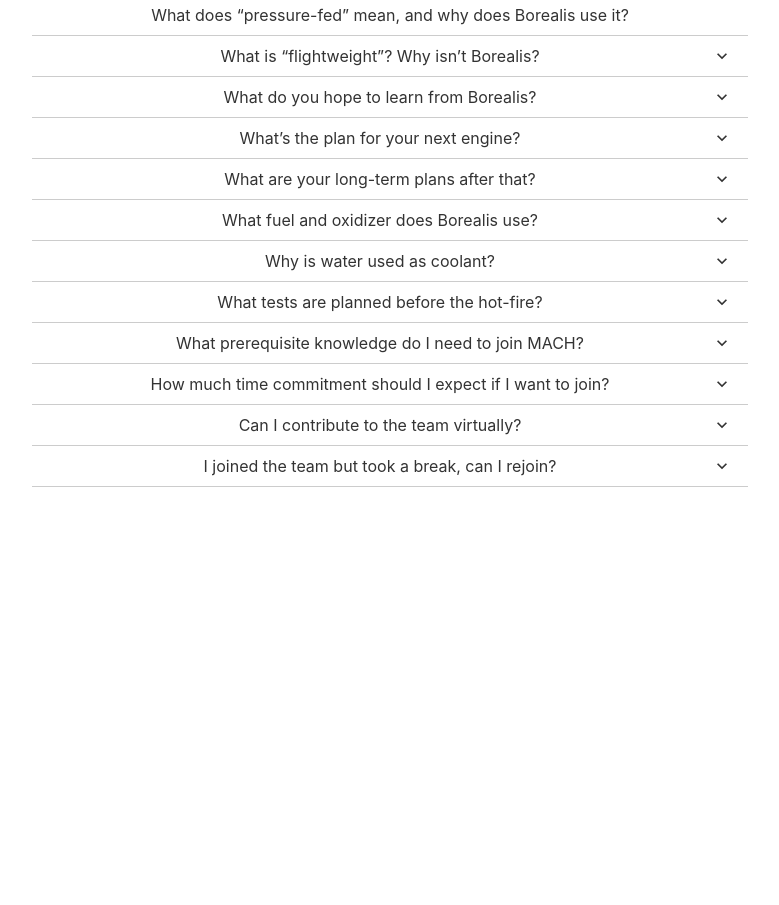
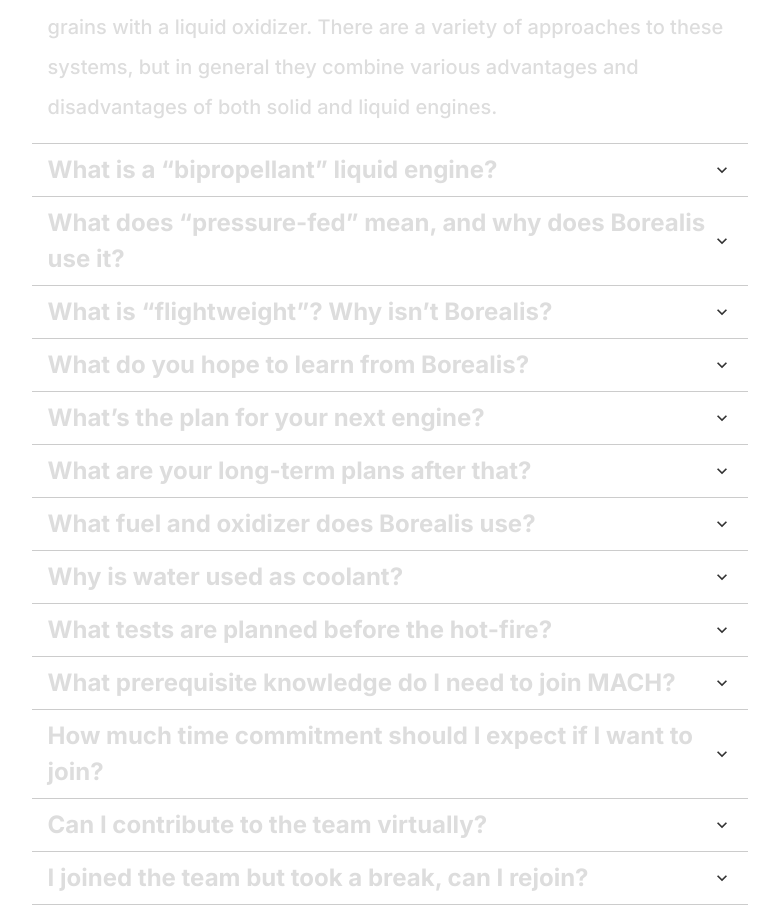
Before and after one commit to ryepropgroup/mach-website, a Next.js app: page /mach-website/faq in a window 1280 px wide. Shown: the part 1729-2634 px from the top of the page, without its empty margins (250-1029 px from the left). Before the commit the page ends 2216 px from the top, so only its background shows below. Built offline with nearby package versions, Linux system fonts and the light colour scheme.

Commit message:
feat: complete faq styling pass

```diff
--- a/src/pages/faq.tsx
+++ b/src/pages/faq.tsx
@@ -53,12 +53,14 @@
   fontSize: "2xl",
   fontWeight: 700,
   flex: 1,
+  textAlign: "left",
 };
 
 const answerStyle: TextProps = {
   color: "gray.100",
   fontFamily: "Inter, sans-serif",
   fontSize: "xl",
+  lineHeight: "200%",
 };
 
 export default function FAQ() {
@@ -80,10 +82,10 @@
           </Text>
           <br />
           <Text {...introStyleSecond}>
-            We’ve tried our best to make these answers concise yet accurate, but
-            rockets are complicated. If we&rsquo;ve simplified too much or got
-            too technical, or you have more questions that we haven&rsquo;t
-            addressed here, please feel free to{" "}
+            We&rsquo;ve tried our best to make these answers concise yet
+            accurate, but rockets are complicated. If we&rsquo;ve simplified too
+            much or got too technical, or you have more questions that we
+            haven&rsquo;t addressed here, please feel free to{" "}
             <Link {...linkStyle} href="/mach-website/contact">
               contact us
             </Link>
@@ -92,13 +94,14 @@
           <br />
           <Accordion allowMultiple defaultIndex={[0]}>
             <AccordionItem>
+              <h2>
                 <AccordionButton>
-                <h2>
                   <Text {...questionStyle}>
                     What is a liquid rocket? What makes it different?
                   </Text>
+                  <AccordionIcon />
+                </AccordionButton>
               </h2>
-              </AccordionButton>
               <AccordionPanel pb={4}>
                 <Text {...answerStyle}>
                   Rocket engines can be liquid, solid, or hybrid depending on
@@ -133,12 +136,14 @@
             <AccordionItem>
               <h2>
                 <AccordionButton>
-                  <Box flex="1">What is a “bipropellant” liquid engine?</Box>
+                  <Text {...questionStyle}>
+                    What is a &ldquo;bipropellant&rdquo; liquid engine?
+                  </Text>
                   <AccordionIcon />
                 </AccordionButton>
               </h2>
               <AccordionPanel pb={4}>
-                <Text>
+                <Text {...answerStyle}>
                   Over decades of rocketry, many thousands of combinations of
                   fuels and oxidizers in various forms have been tested, some of
                   them successfully. Bipropellants are a broad categorization of
@@ -154,13 +159,15 @@
             <AccordionItem>
               <h2>
                 <AccordionButton>
-                  <Box flex="1">
-                    What does “pressure-fed” mean, and why does Borealis use it?
-                  </Box>
+                  <Text {...questionStyle}>
+                    What does &ldquo;pressure-fed&rdquo; mean, and why does
+                    Borealis use it?
+                  </Text>
+                  <AccordionIcon />
                 </AccordionButton>
               </h2>
               <AccordionPanel>
-                <Text>
+                <Text {...answerStyle}>
                   Like any engine, a liquid rocket requires a consistent and
                   controllable flow of fuel and oxidizer to function. Because
                   the chamber pressures in a rocket are extremely high, any
@@ -168,13 +175,13 @@
                   undesirable consequences. Hence, a high-pressure,
                   high-flow-rate, and high-reliability propellant feed system is
                   required. The two most common methods of achieving this are
-                  “pressure-fed” and “pump-fed”. The former uses a highly
-                  pressurized tank of inert gas like nitrogen to force the
-                  propellants into the injector. The latter uses a turbopump
-                  instead, which is much lighter than a pressurization tank, but
-                  also much more complex.
+                  &ldquo;pressure-fed&rdquo; and &ldquo;pump-fed&rdquo;. The
+                  former uses a highly pressurized tank of inert gas like
+                  nitrogen to force the propellants into the injector. The
+                  latter uses a turbopump instead, which is much lighter than a
+                  pressurization tank, but also much more complex.
                 </Text>
-                <Text>
+                <Text {...answerStyle}>
                   The Borealis currently uses a pressure-fed system for its
                   relative simplicity and reliability, but we are actively
                   exploring self-pressurizing supercharged nitrous oxide for our
@@ -186,41 +193,42 @@
             <AccordionItem>
               <h2>
                 <AccordionButton>
-                  <Box flex="1">
-                    <Text>What is “flightweight”? Why isn’t Borealis?</Text>
-                  </Box>
+                  <Text {...questionStyle}>
+                    What is &ldquo;flightweight&rdquo;? Why isn&rsquo;t
+                    Borealis?
+                  </Text>
                   <AccordionIcon />
                 </AccordionButton>
               </h2>
               <AccordionPanel>
-                <Text>
+                <Text {...answerStyle}>
                   Borealis was designed as a static test engine, this means it
                   was never meant to be integrated into an airframe and flown.
                   This can be seen in design elements such as the heavy cooling
                   system, propellant tanks, and control computers.
-                  “Flightweight” refers to an engine, propellant, and control
-                  system designed with the weight and space constraints of a
-                  vehicle, in our case - a sounding rocket. Our first engine and
-                  propellant system designs were ambitiously flightweight, but
-                  we very quickly realized the scope of difficulty, time, and
-                  cost required for the development of liquid rockets. The
-                  Borealis was a refocusing of efforts to be more grounded,
-                  intended both technically and procedurally to pave the way for
-                  our following engines to fly.
+                  &ldquo;Flightweight&rdquo; refers to an engine, propellant,
+                  and control system designed with the weight and space
+                  constraints of a vehicle, in our case - a sounding rocket. Our
+                  first engine and propellant system designs were ambitiously
+                  flightweight, but we very quickly realized the scope of
+                  difficulty, time, and cost required for the development of
+                  liquid rockets. The Borealis was a refocusing of efforts to be
+                  more grounded, intended both technically and procedurally to
+                  pave the way for our following engines to fly.
                 </Text>
               </AccordionPanel>
             </AccordionItem>
             <AccordionItem>
               <h2>
                 <AccordionButton>
-                  <Box flex="1">
-                    <Text>What do you hope to learn from Borealis?</Text>
-                  </Box>
+                  <Text {...questionStyle}>
+                    What do you hope to learn from Borealis?
+                  </Text>
                   <AccordionIcon />
                 </AccordionButton>
               </h2>
               <AccordionPanel>
-                <Text>
+                <Text {...answerStyle}>
                   The primary technical goal of the Borealis engine is to
                   collect high quality combustion data. This data will be used
                   to validate and improve our design methodology and conduct
@@ -232,7 +240,7 @@
                   engines, as well as the effects of different propellant flow
                   rates and ratios.
                 </Text>
-                <Text>
+                <Text {...answerStyle}>
                   Perhaps more importantly, through the development and
                   construction of our first engine and supporting systems, our
                   team has gained an incredible amount of experience. This
@@ -246,14 +254,14 @@
             <AccordionItem>
               <h2>
                 <AccordionButton>
-                  <Box flex="1">
-                    <Text>What’s the plan for your next engine?</Text>
-                  </Box>
+                  <Text {...questionStyle}>
+                    What&rsquo;s the plan for your next engine?
+                  </Text>
                   <AccordionIcon />
                 </AccordionButton>
               </h2>
               <AccordionPanel>
-                <Text>
+                <Text {...answerStyle}>
                   Our first flightweight engine and propellant system is
                   currently in the design phase. We are planning a carbon
                   phenolic ablative engine, coupled with structural stacked
@@ -269,14 +277,14 @@
             <AccordionItem>
               <h2>
                 <AccordionButton>
-                  <Box flex="1">
-                    <Text>What are your long-term plans after that?</Text>
-                  </Box>
+                  <Text {...questionStyle}>
+                    What are your long-term plans after that?
+                  </Text>
                   <AccordionIcon />
                 </AccordionButton>
               </h2>
               <AccordionPanel>
-                <Text>
+                <Text {...answerStyle}>
                   Liquid rocket engines can achieve horrendous levels of
                   complexity, so a successful flight test is only the beginning
                   of our journey. Long-term projects of varying ambitions are
@@ -291,29 +299,30 @@
             <AccordionItem>
               <h2>
                 <AccordionButton>
-                  <Box flex="1">
-                    <Text>What fuel and oxidizer does Borealis use?</Text>
-                  </Box>
+                  <Text {...questionStyle}>
+                    What fuel and oxidizer does Borealis use?
+                  </Text>
                   <AccordionIcon />
                 </AccordionButton>
               </h2>
               <AccordionPanel>
-                <Text>
+                <Text {...answerStyle}>
                   The Borealis engine uses ethanol as the fuel and nitrous oxide
-                  as the oxidizer; we’ve been calling this relatively uncommon
-                  combination “EthaNOS” for short. Our choice in propellants for
-                  Borealis was initially informed by our total inexperience at
-                  the time and budget limitations. Although ethanol and nitrous
-                  oxide have significant performance disadvantages, they are
-                  some of the safest propellants to handle (by the standards of
-                  rocketry). Our top priority is the safety of our members,
-                  which was the primary rationale behind our propellant choice.
-                  After the procedural and hands-on experience gained through a
-                  number of cold-flow and hot-fire tests with both inert and
-                  live propellants, we are confident in seeking approval for
-                  more conventional propellant combinations like Kerolox.
+                  as the oxidizer; we&rsquo;ve been calling this relatively
+                  uncommon combination &ldquo;EthaNOS&rdquo; for short. Our
+                  choice in propellants for Borealis was initially informed by
+                  our total inexperience at the time and budget limitations.
+                  Although ethanol and nitrous oxide have significant
+                  performance disadvantages, they are some of the safest
+                  propellants to handle (by the standards of rocketry). Our top
+                  priority is the safety of our members, which was the primary
+                  rationale behind our propellant choice. After the procedural
+                  and hands-on experience gained through a number of cold-flow
+                  and hot-fire tests with both inert and live propellants, we
+                  are confident in seeking approval for more conventional
+                  propellant combinations like Kerolox.
                 </Text>
-                <Text>
+                <Text {...answerStyle}>
                   During the research phase of our engine design, we realized
                   that a relatively miniscule amount of research has been
                   published on ethanol and nitrous oxide rocket engines.
@@ -335,14 +344,12 @@
             <AccordionItem>
               <h2>
                 <AccordionButton>
-                  <Box flex="1">
-                    <Text>Why is water used as coolant?</Text>
-                  </Box>
+                  <Text {...questionStyle}>Why is water used as coolant?</Text>
                   <AccordionIcon />
                 </AccordionButton>
               </h2>
               <AccordionPanel>
-                <Text>
+                <Text {...answerStyle}>
                   A counterintuitive quirk of rocket engines is the scalability
                   of cooling systems. Because combustion temperature is
                   dependent on the propellant combination, a larger engine
@@ -356,7 +363,7 @@
                   combustion data possible compared to alternative methods like
                   heatsink engines.
                 </Text>
-                <Text>
+                <Text {...answerStyle}>
                   From the beginning, our coolant system was also designed to
                   withstand very high pressures and ethanol flow. After our
                   initial hot-fire, we will use Borealis to conduct extensive
@@ -371,14 +378,14 @@
             <AccordionItem>
               <h2>
                 <AccordionButton>
-                  <Box flex="1">
-                    <Text>What tests are planned before the hot-fire?</Text>
-                  </Box>
+                  <Text {...questionStyle}>
+                    What tests are planned before the hot-fire?
+                  </Text>
                   <AccordionIcon />
                 </AccordionButton>
               </h2>
               <AccordionPanel>
-                <Text>
+                <Text {...answerStyle}>
                   As excited as we are to begin hot-fire testing of the
                   Borealis, it is even more important that we do so safely and
                   collect useful data out of our testing. As a result, our
@@ -401,51 +408,48 @@
             <AccordionItem>
               <h2>
                 <AccordionButton>
-                  <Box flex="1">
-                    <Text>
+                  <Text {...questionStyle}>
                     What prerequisite knowledge do I need to join MACH?
                   </Text>
-                  </Box>
                   <AccordionIcon />
                 </AccordionButton>
               </h2>
               <AccordionPanel>
-                <Text>
+                <Text {...answerStyle}>
                   Many of our members have become integral parts of our team
                   without prior academic knowledge. Although material from STEM
-                  courses will give you a head start, much of what we’re doing
-                  is self-taught experientially-learned. With enough interest
-                  and dedication, anyone can contribute to the team on our many
-                  varied tasks. Additionally, we have non-technical subteams
-                  that are just as important and do not require any in-depth
-                  technical knowledge, they are also a great way to start and
-                  learn more about the technical subteams if you want to join
-                  them down the line.
+                  courses will give you a head start, much of what we&rsquo;re
+                  doing is self-taught experientially-learned. With enough
+                  interest and dedication, anyone can contribute to the team on
+                  our many varied tasks. Additionally, we have non-technical
+                  subteams that are just as important and do not require any
+                  in-depth technical knowledge, they are also a great way to
+                  start and learn more about the technical subteams if you want
+                  to join them down the line.
                 </Text>
-                <Text>
-                  {" "}
-                  {/*TODO: link team page*/}
+                <Text {...answerStyle}>
                   That said, onboarding is a lengthy process for us to catch new
-                  members up on the details of what we’re doing. As a result,
-                  our general recruitment isn’t open year-round, please see the
-                  Team page for current recruitment status.
+                  members up on the details of what we&rsquo;re doing. As a
+                  result, our general recruitment isn&rsquo;t open year-round,
+                  please see the{" "}
+                  <Link {...linkStyle} href="/mach-website/team">
+                    Team page
+                  </Link>{" "}
+                  for current recruitment status.
                 </Text>
               </AccordionPanel>
             </AccordionItem>
             <AccordionItem>
               <h2>
                 <AccordionButton>
-                  <Box flex="1">
-                    <Text>
-                      How much time commitment should I expect if I want to
-                      join?
+                  <Text {...questionStyle}>
+                    How much time commitment should I expect if I want to join?
                   </Text>
-                  </Box>
                   <AccordionIcon />
                 </AccordionButton>
               </h2>
               <AccordionPanel>
-                <Text>
+                <Text {...answerStyle}>
                   Each week, each subteam conducts 1-hour meetings during the
                   weekdays; we also host 2-hour general meetings with all
                   subteams every weekend. Additionally, team members are
@@ -454,61 +458,60 @@
                   task groups within or across subteams is highly encouraged and
                   facilitated on our communications platforms.
                 </Text>
-                <Text>
-                  {" "}
-                  {/*TODO: bold "The most important thing is letting us know if you need some time away from the team so we can redistribute tasks and still meet our deadlines"*/}
+                <Text {...answerStyle}>
                   As a student design team, we completely understand that our
-                  members get busy with exams, projects, and life in general.
+                  members get busy with exams, projects, and life in general.{" "}
+                  <Text as="span" {...answerStyle} fontWeight={700}>
                     The most important thing is letting us know if you need some
-                  time away from the team so we can redistribute tasks and still
-                  meet our deadlines. We realize how difficult university can
-                  be, and no effort put into our team goes unappreciated.
+                    time away from the team so we can redistribute tasks and
+                    still meet our deadlines.
+                  </Text>{" "}
+                  We realize how difficult university can be, and no effort put
+                  into our team goes unappreciated.
                 </Text>
               </AccordionPanel>
             </AccordionItem>
             <AccordionItem>
               <h2>
                 <AccordionButton>
-                  <Box flex="1">
-                    <Text>Can I contribute to the team virtually?</Text>
-                  </Box>
+                  <Text {...questionStyle}>
+                    Can I contribute to the team virtually?
+                  </Text>
                   <AccordionIcon />
                 </AccordionButton>
               </h2>
               <AccordionPanel>
-                <Text>
+                <Text {...answerStyle}>
                   While we try to accommodate virtual attendance for members who
                   cannot physically attend any specific meeting, we highly
                   encourage all members to join our in-person sessions. As we
                   are currently in the manufacturing, assembly, and integration
                   phase, being in our workspace is absolutely critical. The
                   pandemic was one of the most difficult times for our team, and
-                  the momentum we’ve picked up since returning to campus has
-                  been incredible.
+                  the momentum we&rsquo;ve picked up since returning to campus
+                  has been incredible.
                 </Text>
               </AccordionPanel>
             </AccordionItem>
             <AccordionItem>
               <h2>
                 <AccordionButton>
-                  <Box flex="1">
-                    <Text>
+                  <Text {...questionStyle}>
                     I joined the team but took a break, can I rejoin?
                   </Text>
-                  </Box>
                   <AccordionIcon />
                 </AccordionButton>
               </h2>
               <AccordionPanel>
-                <Text>
-                  {" "}
+                <Text {...answerStyle}>
                   {/*TODO: link to contact page*/}
                   As students ourselves, we totally understand if life gets in
-                  the way sometimes. If you’ve taken a break from the team, but
-                  want to know what we’re doing now and what you can do to help,
-                  please reach out to the leads of the subteam(s) you were on or
-                  are interested in or use the contact form. We’d be happy to
-                  catch you up and have you back on the team.
+                  the way sometimes. If you&rsquo;ve taken a break from the
+                  team, but want to know what we&rsquo;re doing now and what you
+                  can do to help, please reach out to the leads of the
+                  subteam(s) you were on or are interested in or use the contact
+                  form. We&rsquo;d be happy to catch you up and have you back on
+                  the team.
                 </Text>
               </AccordionPanel>
             </AccordionItem>
```
Lines whose indentation alone changed are shown as unchanged.
